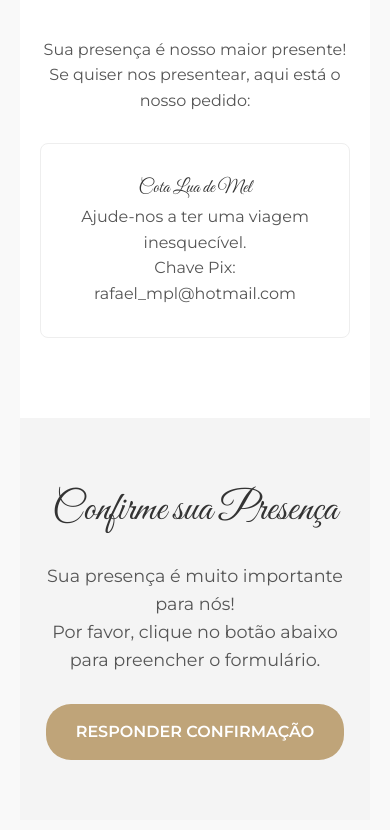
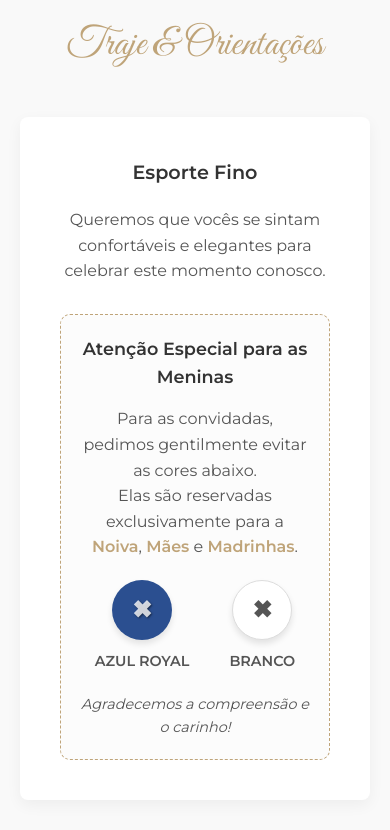
Before and after one commit to trewe510/site-casamento, a plain HTML site: page index.html in a window 390 px wide. Shown: the part 3634-4464 px from the top of the page. Drawn offline with Linux system fonts and the light colour scheme.

Commit message:
feat:cores-não-permitidas

```diff
--- a/index.html
+++ b/index.html
@@ -1,10 +1,13 @@
-<!DOCTYPE html>
+<!doctype html>
 <html lang="pt-br">
   <head>
-    <meta charset="UTF-8">
-    <meta name="viewport" content="width=device-width, initial-scale=1.0">
-    <title>Nosso Casamento</title>
-    <link href="https://fonts.googleapis.com/css2?family=Great+Vibes&family=Montserrat:wght@300;400;600&display=swap" rel="stylesheet">
+    <meta charset="UTF-8" />
+    <meta name="viewport" content="width=device-width, initial-scale=1.0" />
+    <title>Rafael & Jessica | Nosso Casamento</title>
+    <link
+      href="https://fonts.googleapis.com/css2?family=Great+Vibes&family=Montserrat:wght@300;400;600&display=swap"
+      rel="stylesheet"
+    />
 
     <style>
       /* --- Configurações Gerais --- */
@@ -22,14 +25,16 @@
       }
 
       body {
-            font-family: 'Montserrat', sans-serif;
+        font-family: "Montserrat", sans-serif;
         color: var(--cor-texto);
         background-color: var(--cor-fundo);
         line-height: 1.6;
       }
 
-        h1, h2, h3 {
-            font-family: 'Great Vibes', cursive;
+      h1,
+      h2,
+      h3 {
+        font-family: "Great Vibes", cursive;
         color: var(--cor-titulo);
         font-weight: 400;
       }
@@ -38,7 +43,9 @@
       header {
         height: 100vh;
         background-size: cover;
-            background: linear-gradient(rgba(0,0,0,0.4), rgba(0,0,0,0.4)), url('https://drive.google.com/thumbnail?id=1YcwbXc0qTmWyCG-JY0Z-XXBQ7qEcuTG5&sz=w1920');
+        background:
+          linear-gradient(rgba(0, 0, 0, 0.4), rgba(0, 0, 0, 0.4)),
+          url("https://drive.google.com/thumbnail?id=1YcwbXc0qTmWyCG-JY0Z-XXBQ7qEcuTG5&sz=w1920");
         background-position: center;
         background-attachment: fixed; /* Efeito Parallax */
         display: flex;
@@ -53,7 +60,7 @@
       header h1 {
         font-size: 5rem;
         margin-bottom: 10px;
-            text-shadow: 2px 2px 4px rgba(0,0,0,0.5);
+        text-shadow: 2px 2px 4px rgba(0, 0, 0, 0.5);
         color: #fff;
       }
 
@@ -99,7 +106,7 @@
       .foto-casal img {
         width: 100%;
         border-radius: 10px;
-            box-shadow: 0 10px 20px rgba(0,0,0,0.1);
+        box-shadow: 0 10px 20px rgba(0, 0, 0, 0.1);
         transition: transform 0.3s ease;
       }
 
@@ -131,14 +138,14 @@
         background: white;
         padding: 40px;
         border-radius: 8px;
-            box-shadow: 0 5px 15px rgba(0,0,0,0.05);
+        box-shadow: 0 5px 15px rgba(0, 0, 0, 0.05);
         flex: 1;
         min-width: 280px;
         border-bottom: 3px solid var(--cor-primaria);
       }
 
       .card-detalhe h3 {
-            font-family: 'Montserrat', sans-serif;
+        font-family: "Montserrat", sans-serif;
         text-transform: uppercase;
         font-size: 1.2rem;
         letter-spacing: 2px;
@@ -156,6 +163,88 @@
         align-items: center;
         justify-content: center;
         color: #888;
+        overflow: hidden;
+        position: relative;
+      }
+
+      /* --- Seção de Traje / Cores (NOVO) --- */
+      .traje-container {
+        background-color: white;
+        padding: 40px;
+        border-radius: 8px;
+        box-shadow: 0 5px 15px rgba(0, 0, 0, 0.05);
+        max-width: 800px;
+        margin: 0 auto;
+      }
+
+      .aviso-cores {
+        margin-top: 30px;
+        padding: 20px;
+        background-color: #fcfcfc;
+        border: 1px dashed var(--cor-primaria);
+        border-radius: 10px;
+      }
+
+      .cores-proibidas {
+        display: flex;
+        justify-content: center;
+        gap: 40px;
+        margin-top: 20px;
+        flex-wrap: wrap;
+      }
+
+      .item-cor {
+        display: flex;
+        flex-direction: column;
+        align-items: center;
+      }
+
+      .bolinha-cor {
+        width: 60px;
+        height: 60px;
+        border-radius: 50%;
+        margin-bottom: 10px;
+        box-shadow: 0 4px 6px rgba(0, 0, 0, 0.1);
+        position: relative;
+      }
+
+      /* Ícone de restrição sobre a cor */
+      .bolinha-cor::after {
+        content: "✖";
+        position: absolute;
+        top: 50%;
+        left: 50%;
+        transform: translate(-50%, -50%);
+        color: rgba(255, 255, 255, 0.8);
+        font-size: 1.5rem;
+        font-weight: bold;
+        text-shadow: 1px 1px 2px rgba(0, 0, 0, 0.5);
+      }
+
+      .bolinha-cor.branco::after {
+        color: #555;
+        text-shadow: none;
+      }
+
+      .azul-royal {
+        background-color: #2b4f90; /* Tom de Azul Royal */
+      }
+
+      .branco {
+        background-color: #ffffff;
+        border: 1px solid #ddd;
+      }
+
+      .legenda-cor {
+        font-size: 0.9rem;
+        font-weight: 600;
+        color: #555;
+        text-transform: uppercase;
+      }
+
+      .texto-destaque {
+        font-weight: 600;
+        color: var(--cor-primaria);
       }
 
       /* --- Lista de Presentes --- */
@@ -167,6 +256,8 @@
         display: grid;
         grid-template-columns: repeat(auto-fit, minmax(250px, 1fr));
         gap: 20px;
+        max-width: 600px; /* Limitando largura para ficar centralizado e bonito */
+        margin: 0 auto;
       }
 
       .item-presente {
@@ -177,7 +268,7 @@
       }
 
       .item-presente:hover {
-            box-shadow: 0 10px 20px rgba(0,0,0,0.1);
+        box-shadow: 0 10px 20px rgba(0, 0, 0, 0.1);
         border-color: var(--cor-primaria);
       }
 
@@ -197,6 +288,45 @@
         background-color: #a38960;
       }
 
+      /* --- RSVP --- */
+      #rsvp {
+        background-color: #f4f4f4;
+        text-align: center;
+        padding: 80px 20px;
+      }
+
+      #rsvp h2 {
+        font-family: "Great Vibes", cursive;
+        color: #333 !important;
+        text-decoration: none !important;
+        border: none;
+        margin-bottom: 20px;
+      }
+
+      .btn-rsvp {
+        display: inline-block;
+        margin-top: 20px;
+        padding: 15px 30px;
+        background-color: #bfa479;
+        color: white !important;
+        text-decoration: none !important;
+        border-radius: 25px;
+        font-size: 1.1rem;
+        font-weight: 600;
+        text-transform: uppercase;
+        letter-spacing: 1px;
+        transition:
+          background 0.3s,
+          transform 0.2s;
+        box-shadow: 0 4px 6px rgba(0, 0, 0, 0.1);
+      }
+
+      .btn-rsvp:hover {
+        background-color: #a38960;
+        transform: translateY(-2px);
+        box-shadow: 0 6px 8px rgba(0, 0, 0, 0.15);
+      }
+
       /* --- Footer --- */
       footer {
         background-color: #333;
@@ -212,75 +342,68 @@
 
       /* --- Responsividade Mobile --- */
       @media (max-width: 768px) {
-            header h1 { font-size: 3.5rem; }
-            section h2 { font-size: 2.5rem; }
-            .texto-sobre { text-align: center; }
-            .sobre-container { flex-direction: column; }
-
-            #rsvp {
-    background-color: #f4f4f4;
+        header h1 {
+          font-size: 3.5rem;
+        }
+        section h2 {
+          font-size: 2.5rem;
+        }
+        .texto-sobre {
           text-align: center;
         }
-
-#rsvp h2 {
-    text-decoration: none;
-    border-bottom: none;
-    display: inline-block;
-    margin-bottom: 25px;
+        .sobre-container {
+          flex-direction: column;
         }
-
-#rsvp p {
-    color: #555;
-    font-size: 1.1rem;
-    text-decoration: none;
-}
-
-.btn-rsvp {
-    display: inline-block;
-    margin-top: 20px;
-    padding: 15px 30px;
-    background-color: #bfa479;
-    color: white !important;
-    text-decoration: none !important;
-    border-radius: 25px;
-    font-size: 1.1rem;
-    font-weight: 600;
-    text-transform: uppercase;
-    letter-spacing: 1px;
-    transition: background 0.3s, transform 0.2s;
-    box-shadow: 0 4px 6px rgba(0,0,0,0.1);
-}
-
-.btn-rsvp:hover {
-    background-color: #a38960;
-    transform: translateY(-2px);
-    box-shadow: 0 6px 8px rgba(0,0,0,0.15);
-}
-
       }
     </style>
   </head>
   <body>
-
     <header>
       <h1>Rafael & Jessica</h1>
-        <p>7 . Junho . 2026</p> </header>
+      <p>7 . Junho . 2026</p>
+    </header>
 
     <section id="sobre">
       <h2>Nossa História</h2>
       <div class="sobre-container">
         <div class="foto-casal">
-                <img src="https://drive.google.com/thumbnail?id=12YIrptV51braR-RVaAmgTlHZF2wT0F_M&sz=w1000">
+          <img
+            src="https://drive.google.com/thumbnail?id=12YIrptV51braR-RVaAmgTlHZF2wT0F_M&sz=w1000"
+            alt="Casal"
+          />
         </div>
 
         <div class="texto-sobre">
-                <p>Tudo começou de forma despretensiosa, com um simples comentário em um story do Instagram. A conexão foi tão instantânea que, em apenas seis meses, decidimos dividir o mesmo teto e construir nossa vida juntos. </p>
-                <p>Nossa família logo cresceu com a chegada da pequena Mell, nossa Yorkshire que trouxe ainda mais alegria e amor para os nossos dias. Hoje, celebramos não apenas o amor, mas a parceria inabalável, o respeito mútuo e a felicidade de apoiar e vibrar com cada conquista um do outro.</p>
-                    <img src="https://drive.google.com/thumbnail?id=1cyddg2UjxpiRMic2SpVRv5_xBV_9p5e6&sz=w1000" alt="Nossa Foto" style="width: 100%; border-radius: 10px; margin-top: 20px; box-shadow: 0 4px 8px rgba(0,0,0,0.1);">
+          <p>
+            Tudo começou de forma despretensiosa, com um simples comentário em
+            um story do Instagram. A conexão foi tão instantânea que, em apenas
+            seis meses, decidimos dividir o mesmo teto e construir nossa vida
+            juntos.
+          </p>
+          <p>
+            Nossa família logo cresceu com a chegada da pequena Mell, nossa
+            Yorkshire que trouxe ainda mais alegria e amor para os nossos dias.
+            Hoje, celebramos não apenas o amor, mas a parceria inabalável, o
+            respeito mútuo e a felicidade de apoiar e vibrar com cada conquista
+            um do outro.
+          </p>
+          <img
+            src="https://drive.google.com/thumbnail?id=1cyddg2UjxpiRMic2SpVRv5_xBV_9p5e6&sz=w1000"
+            alt="Nossa Foto"
+            style="
+              width: 100%;
+              border-radius: 10px;
+              margin-top: 20px;
+              box-shadow: 0 4px 8px rgba(0, 0, 0, 0.1);
+            "
+          />
         </div>
 
         <div class="foto-casal">
-                <img src="https://drive.google.com/thumbnail?id=1w7SjIfmyJf5A4SpvJY8ZW8uk0Ckwdz1x&sz=w1000" alt="Foto da Noiva">
+          <img
+            src="https://drive.google.com/thumbnail?id=1w7SjIfmyJf5A4SpvJY8ZW8uk0Ckwdz1x&sz=w1000"
+            alt="Foto da Noiva"
+          />
         </div>
       </div>
     </section>
@@ -302,40 +425,133 @@
         </div>
       </div>
 
-        <div class="mapa" style="padding: 0; overflow: hidden; position: relative;">
-            <iframe src="https://www.google.com/maps/embed?pb=!1m18!1m12!1m3!1d3675.6447434661454!2d-43.03618212504611!3d-22.889578237255563!2m3!1f0!2f0!3f0!3m2!1i1024!2i768!4f13.1!3m3!1m2!1s0x998571893ca56f%3A0x7c2b7e9f2b41d375!2sSal%C3%A3o%20para%20eventos%20Espa%C3%A7o%20Garden%20Eventos!5e0!3m2!1spt-BR!2sbr!4v1768768634735!5m2!1spt-BR!2sbr" width="600" height="300" style="border:0;" allowfullscreen="" loading="lazy" referrerpolicy="no-referrer-when-downgrade"></iframe>
+      <div class="mapa">
+        <iframe
+          src="https://www.google.com/maps/embed?pb=!1m18!1m12!1m3!1d3675.6447434661454!2d-43.03618212504611!3d-22.889578237255563!2m3!1f0!2f0!3f0!3m2!1i1024!2i768!4f13.1!3m3!1m2!1s0x998571893ca56f%3A0x7c2b7e9f2b41d375!2sSal%C3%A3o%20para%20eventos%20Espa%C3%A7o%20Garden%20Eventos!5e0!3m2!1spt-BR!2sbr!4v1768768634735!5m2!1spt-BR!2sbr"
+          width="100%"
+          height="100%"
+          style="border: 0"
+          allowfullscreen=""
+          loading="lazy"
+          referrerpolicy="no-referrer-when-downgrade"
+        ></iframe>
       </div>
+    </section>
+
+    <section id="traje">
+      <h2>Traje & Orientações</h2>
+
+      <div class="traje-container">
+        <p
+          style="
+            font-size: 1.2rem;
+            margin-bottom: 20px;
+            font-weight: bold;
+            color: var(--cor-titulo);
+          "
+        >
+          Esporte Fino
+        </p>
+        <p>
+          Queremos que vocês se sintam confortáveis e elegantes para celebrar
+          este momento conosco.
+        </p>
+
+        <div class="aviso-cores">
+          <h3
+            style="
+              font-family: &quot;Montserrat&quot;, sans-serif;
+              font-size: 1.1rem;
+              color: var(--cor-titulo);
+              margin-bottom: 15px;
+              font-weight: bold;
+            "
+          >
+            Atenção Especial para as Meninas
+          </h3>
+
+          <p>
+            Para as convidadas, pedimos gentilmente evitar as cores abaixo.<br />
+            Elas são reservadas exclusivamente para a
+            <span class="texto-destaque">Noiva</span>,
+            <span class="texto-destaque">Mães</span> e
+            <span class="texto-destaque">Madrinhas</span>.
+          </p>
+
+          <div class="cores-proibidas">
+            <div class="item-cor">
+              <div class="bolinha-cor azul-royal"></div>
+              <span class="legenda-cor">Azul Royal</span>
+            </div>
+
+            <div class="item-cor">
+              <div class="bolinha-cor branco"></div>
+              <span class="legenda-cor">Branco</span>
+            </div>
+          </div>
+
+          <p style="margin-top: 20px; font-size: 0.9rem; font-style: italic">
+            Agradecemos a compreensão e o carinho!
+          </p>
+        </div>
+      </div>
+    </section>
 
     <section id="presentes">
       <h2>Lista de Presentes</h2>
-        <p style="margin-bottom: 30px;">Sua presença é nosso maior presente! Se quiser nos presentear, aqui está o nosso pedido:</p>
+      <p style="margin-bottom: 30px">
+        Sua presença é nosso maior presente! Se quiser nos presentear, aqui está
+        o nosso pedido:
+      </p>
 
       <div class="lista-presentes">
         <div class="item-presente">
           <h3>Cota Lua de Mel</h3>
           <p>Ajude-nos a ter uma viagem inesquecível.</p>
-                <p>Chave Pix: rafael_mpl@hotmail.com</p>
-
+          <br />
+          <p><strong>Chave Pix:</strong></p>
+          <p style="color: var(--cor-primaria); font-weight: 600">
+            rafael_mpl@hotmail.com
+          </p>
+        </div>
       </div>
     </section>
 
-    <section id="rsvp" style="background-color: #f4f4f4; text-align: center; padding: 60px 20px;">
+    <section id="rsvp">
+      <h2>Confirme sua Presença</h2>
 
-        <h2 style="color: #333 !important; text-decoration: none !important; border: none; margin-bottom: 20px;">
-            Confirme sua Presença
-        </h2>
-
-        <p style="color: #555 !important; text-decoration: none !important; font-size: 1.1rem;">
+      <p
+        style="
+          color: #555 !important;
+          text-decoration: none !important;
+          font-size: 1.1rem;
+          margin-bottom: 15px;
+        "
+      >
         Sua presença é muito importante para nós!
       </p>
 
-        <p style="color: #555 !important; text-decoration: none !important; margin-bottom: 30px;">
+      <p
+        style="
+          color: #555 !important;
+          text-decoration: none !important;
+          margin-bottom: 30px;
+        "
+      >
         Por favor, clique no botão abaixo para preencher o formulário.
       </p>
 
-        <a href="https://forms.gle/sxX2KK8SeMhTgnhRA" target="_blank"
-        style="display: inline-block; padding: 15px 30px; background-color: #bfa479; color: white !important; text-decoration: none !important; border-radius: 25px; font-weight: bold;">
+      <a
+        href="https://forms.gle/sxX2KK8SeMhTgnhRA"
+        target="_blank"
+        class="btn-rsvp"
+      >
         RESPONDER CONFIRMAÇÃO
       </a>
+    </section>
 
-    </section>
+    <footer>
+      <p>Feito com amor por Rafael & Jessica &copy; 2026</p>
+    </footer>
+  </body>
+</html>
```
Lines whose indentation alone changed are shown as unchanged.
